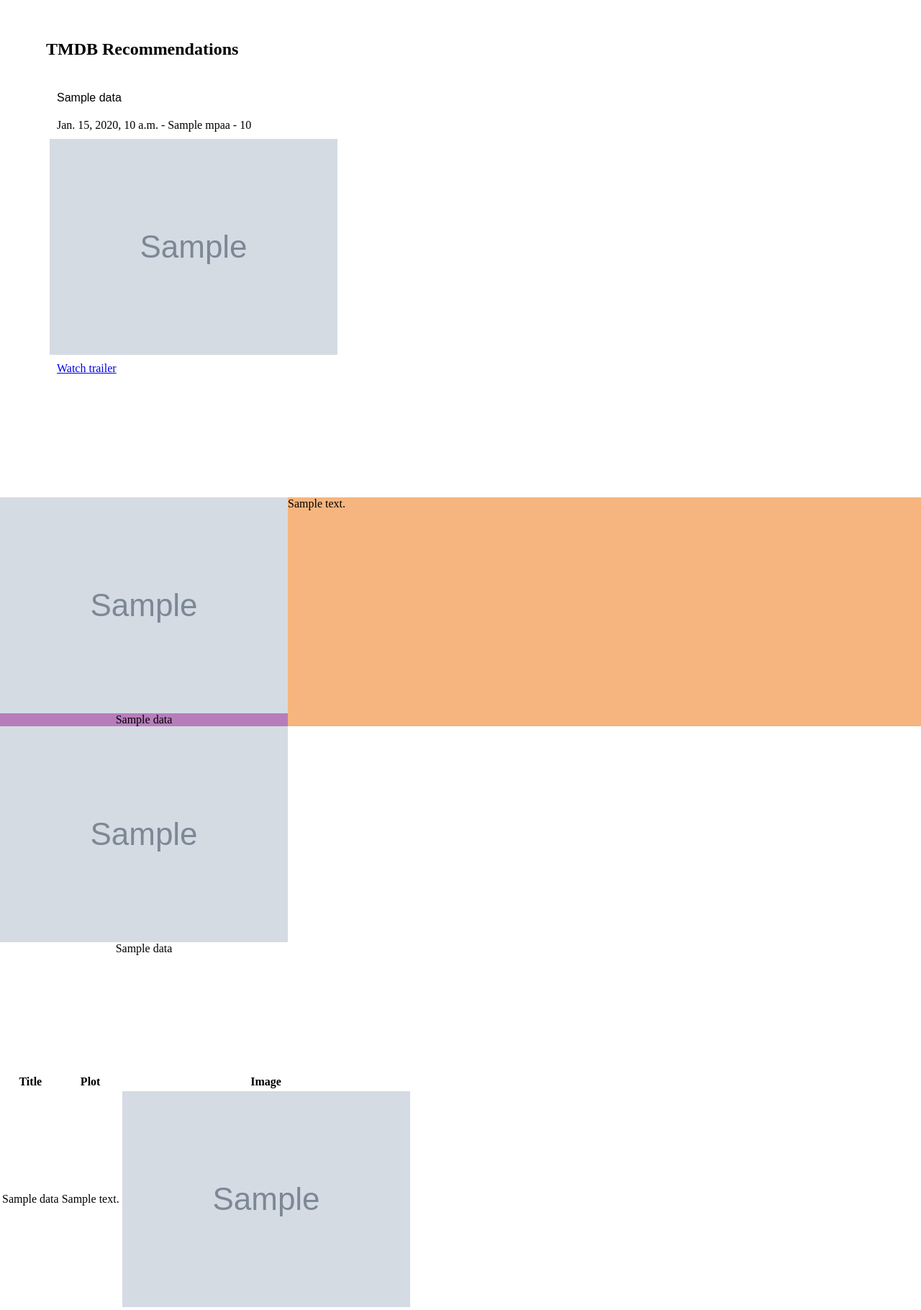
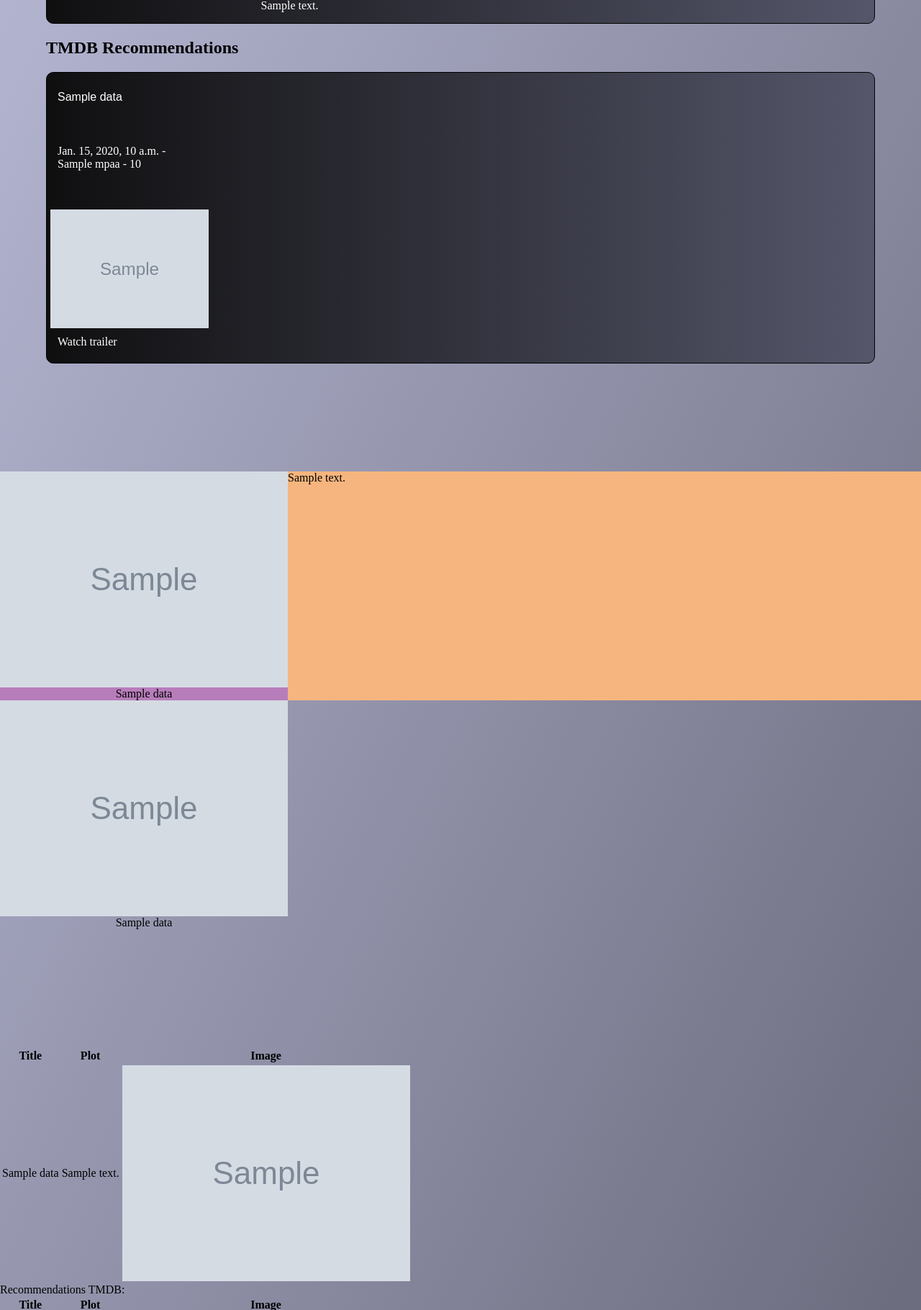
Before and after one commit to TheElk205/RecommenderSystemsProjec, a Django app: template templates/recommender/movie_info.html in a window 1280 px wide. Shown: the part 508-2328 px from the top of the page at 72% size. Run offline with Django 4.2, Linux system fonts and the light colour scheme; the template is opened without the code that fills it: most values are stand-ins (such as "Sample title", 1, 10 or a date in 2020); grey boxes marked "Sample" are stand-in pictures; data that the repository does not hold is empty; some libraries are stand-ins or nearby versions.

Commit message:
chore: design draft

```diff
--- a/REcommenderSystemsFinalProject/settings.py
+++ b/REcommenderSystemsFinalProject/settings.py
@@ -31,6 +31,7 @@
 # Application definition
 
 INSTALLED_APPS = [
+    'mathfilters',
     'recommender.apps.RecommenderConfig',
     'django.contrib.admin',
     'django.contrib.auth',
@@ -83,7 +84,8 @@
         "USER": "postgres",
         "PASSWORD": "password",
         # "HOST": "143.205.185.110",
-        "HOST": "192.168.1.83",
+        "HOST": "143.205.193.235",
+        # "HOST": "192.168.1.83",
         "PORT": "5432",
         'OPTIONS': {
         'options': '-c search_path=data,public'
--- a/dataGenerator/fill_database.py
+++ b/dataGenerator/fill_database.py
@@ -10,8 +10,9 @@
     directory = os.fsencode(movie_files_path)
     conn = psycopg2.connect(user="postgres",
                      password="password",
-                     host="192.168.1.83",
+                     # host="192.168.1.83",
                      # host="143.205.185.110",
+                     host="143.205.193.235",
                      port="5432",
                      database="movies_recommender")
     cur = conn.cursor()
@@ -61,7 +62,7 @@
                 to_store["duration"] = movie["movielens"]["runtime"]
                 trailers = movie["movielens"]["youtubeTrailerIds"]
                 if trailers is not None and len(trailers) > 0:
-                    to_store["trailer_url"] = "https://www.youtube.com/watch?v={}".format(trailers[0])
+                    to_store["trailer_url"] = trailers[0]
 
             else:
                 print("not Adding movie: {}".format(id))
--- a/migrations/prepareDatabase.py
+++ b/migrations/prepareDatabase.py
@@ -12,8 +12,9 @@
 if __name__ == '__main__':
     print("Executing migrations")
     flyway_config_command = flyway_conf.format(
+        host="143.205.193.235",
         # host="143.205.185.110",
-        host="192.168.1.83",
+        # host="192.168.1.83",
         port=5432,
         databasename="movies_recommender",
         user="postgres",
--- a/recommender/models.py
+++ b/recommender/models.py
@@ -14,6 +14,7 @@
     release_date = models.DateField()
     trailer_url = models.TextField()
     recommendations = models.JSONField()
+    ratings = models.JSONField()
 
     class Meta:
         db_table = 'movie_infos'
--- a/templates/recommender/movie_info.html
+++ b/templates/recommender/movie_info.html
@@ -35,6 +35,7 @@
 }
 body {
 	margin:0;
+    background: linear-gradient(to bottom right, #bbbcd9, #676779);
 }
 #iau9 {
 	padding-top:0px;
@@ -62,9 +63,26 @@
 	flex-direction:row;
 	min-height:auto;
 	padding:10px 0;
+    border: solid #000;
+    border-width: 1px 1px;
+    border-radius: 10px;
+    background: linear-gradient(to left, #55566a, #0f0f10);
+    color: white;
 }
+a:link {
+  color: white;
+  background-color: transparent;
+  text-decoration: none;
+}
+
+a:visited {
+  color: white;
+  background-color: transparent;
+  text-decoration: none;
+}
+
 #ibs3 {
-	flex:0 0 12%;
+	flex:0 0 25%;
 	padding-top:5px;
 	padding-right:5px;
 	padding-bottom:0px;
@@ -97,14 +115,17 @@
 	{#font-family:"Open Sans",Arial,sans-serif;#}
 	text-align:justify;
 	margin: 10px;
-	position:relative;
-	bottom:126px;
+	{#position:relative;#}
+	{#bottom:126px;#}
     /* 1 pixel black shadow to left, top, right and bottom */
-    text-shadow: -1px 0 #ffffff, 0 1px #ffffff, 1px 0 #ffffff, 0 -1px #ffffff;
-
-    font-family: sans; color: black;
+    color: white
 }
-#i38gw {
+#title-recommended {
+	padding:10px;
+	font-family:Arial,Helvetica,sans-serif;
+    min-height: 75px;
+}
+#title-movie{
 	padding:10px;
 	font-family:Arial,Helvetica,sans-serif;
 }
@@ -114,19 +135,25 @@
 	padding-right:0px;
 	padding-bottom:0px;
 	padding-left:0px;
+    width: 100%
 }
 #itqy8 {
 	padding:10px;
 }
-#i3q8l {
+#data-movie {
 	padding:10px;
+}
+#data-recommended
+{
+    padding:10px;
+    min-height: 100px;
 }
 .gjs-image-box {
 	height:200px;
 	width:100%;
 }
 #ialkr {
-	background-image:url('https://i.imgur.com/5UjbpUe.jpeg');
+	{#background-image:url('https://i.imgur.com/5UjbpUe.jpeg');#}
 	background-size:contain;
 	background-position:center center;
 	background-attachment:scroll;
@@ -147,7 +174,7 @@
 	border-bottom-left-radius:14px;
 }
 #ialkr {
-	background-image:url('https://i.imgur.com/5UjbpUe.jpeg');
+	{#background-image:url('https://i.imgur.com/5UjbpUe.jpeg');#}
 	background-size:contain;
 	background-position:center center;
 	background-attachment:scroll;
@@ -160,31 +187,66 @@
 }
 
 </style>
+<link rel="stylesheet" href="https://cdnjs.cloudflare.com/ajax/libs/font-awesome/4.7.0/css/font-awesome.min.css">
+{% load mathfilters %}
 {%  if movie %}
     <body id="iau9">
   <section class="gjs-section" id="iqum">
     <div class="gjs-container">
       <div class="gjs-grid-row" id="ign2">
         <div class="gjs-grid-column" id="ibs3">
-          <div id="i38gw">{{ movie.data.title }}</div>
-          <div id="i3q8l">{{ movie.data.release_date }} - {{ movie.data.mpaa }} - {{ movie.data.duration }}</div>
+          <div id="title-movie">{{ movie.data.title }}</div>
+          <div id="data-movie">{{ movie.data.release_date }} - {{ movie.data.mpaa }} - {{ movie.data.duration }}</div>
+          <div id="i3q8l">
+          {% with ''|center:5 as range %}
+              {% for _ in range %}
+                  {% if forloop.counter < movie.data.ratings.movielens %}
+                    <i class="fa fa-star"></i>
+                  {% endif %}
+                  {% if movie.data.ratings.movielens|sub:forloop.counter < 0.5 and  movie.data.ratings.movielens|sub:forloop.counter > 0 %}
+                      <i class="fa fa-star-o"></i>
+                  {% endif %}
+                  {% if movie.data.ratings.movielens|sub:forloop.counter > 0.5 and movie.data.ratings.movielens|sub:forloop.counter < 1 %}
+                      <i class="fa fa-star-half-full"></i>
+                  {% endif %}
+                  {% if forloop.counter|sub:1 > movie.data.ratings.movielens %}
+                    <i class="fa fa-star-o"></i>
+                  {% endif %}
+              {% endfor %}
+          {%  endwith %}
+              </div>
             <img  id="iu05j" src="{% static movie.poster %}" alt="Poster Image">
-            <div id="itqy8"><a href="{{ movie.data.trailer_url }}">Watch trailer</a></div>
+            <div id="itqy8">
+
+{#                <a href="{{ movie.data.trailer_url }}">Watch trailer</a>#}
+            </div>
         </div>
         <div class="gjs-grid-column" id="izkf">
           <div id="ikla"></div>
-          <div class="gjs-image-box" id="ialkr"></div>
+          <div class="gjs-image-box" id="ialkr">
+              <iframe
+                        width="100%"
+                        height="100%"
+                        src="https://www.youtube.com/embed/{{ movie.data.trailer_url }}"
+                        title="Trailer"
+                        frameborder="0"
+                        allow="accelerometer; autoplay; clipboard-write; encrypted-media; gyroscope; picture-in-picture; web-share"
+                        referrerpolicy="strict-origin-when-cross-origin"
+                        allowfullscreen>
+                </iframe>
+          </div>
           <span id="i6fm1">{{ movie.data.description }}</span>
         </div>
       </div>
         <h1>TMDB Recommendations</h1>
         <div class="gjs-grid-row" id="ign2">
-            {% for recommendation in recommendations %}
+            {% for recommendation in recommendations.tmdb %}
             <div class="gjs-grid-column" id="ibs4">
-              <div id="i38gw">{{ recommendation.data.title }}</div>
-              <div id="i3q8l">{{ recommendation.data.release_date }} - {{ recommendation.data.mpaa }} - {{ recommendation.data.duration }}</div>
+                <div id="title-recommended"><a href="/recommender/{{ recommendation.data.id }}" >{{ recommendation.data.title }}</a></div>
+              <div id="data-recommended">{{ recommendation.data.release_date }} - {{ recommendation.data.mpaa }} - {{ recommendation.data.duration }}</div>
                 <img  id="iu05j" src="{% static recommendation.poster %}" alt="Poster Image">
-                <div id="itqy8"><a href="{{ recommendation.data.trailer_url }}">Watch trailer</a></div>
+                <div id="itqy8">
+                    <a href="{{ recommendation.data.trailer_url }}">Watch trailer</a></div>
             </div>
             {% endfor %}
         </div>
```
Also changed, not shown: recommender/views.py (+4 -5 lines).
